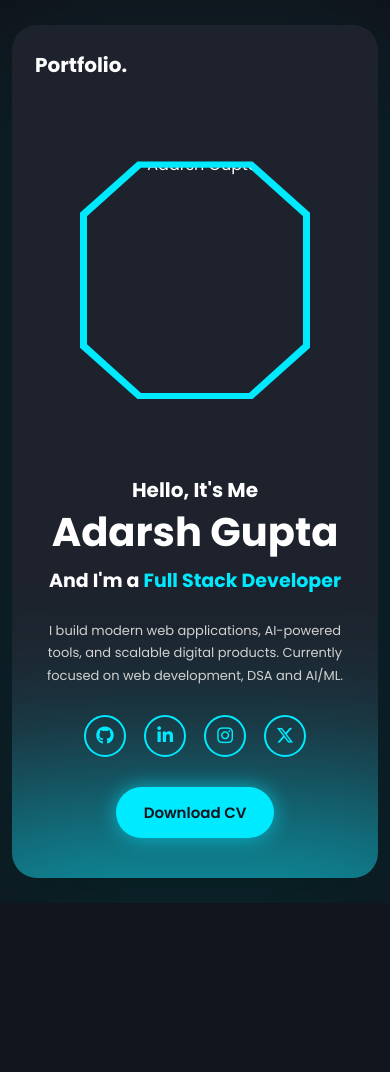
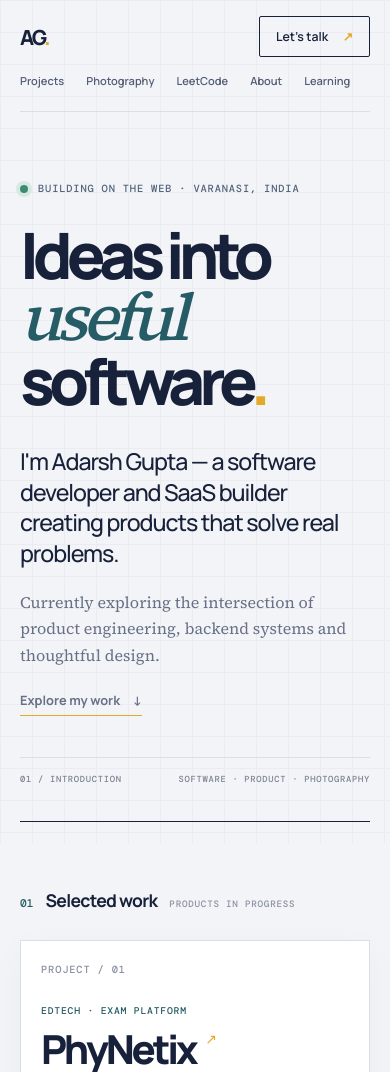
Before and after one commit to adarshgupta162/Portfolio, a plain HTML site: page index.html in a window 390 px wide. Shown: the top 1072 px of the page. Before the commit the page ends 903 px from the top, so only its background shows below. Drawn offline with nearby package versions, Linux system fonts and the light colour scheme.

Commit message:
Update index.html

```diff
--- a/index.html
+++ b/index.html
@@ -1,463 +1,156 @@
 <!doctype html>
 <html lang="en">
 <head>
-    <meta charset="UTF-8">
-    <meta name="viewport" content="width=device-width, initial-scale=1.0">
-
-    <title>Adarsh Gupta | Portfolio</title>
-
-    <!-- Font Awesome -->
-    <link
-        rel="stylesheet"
-        href="https://cdnjs.cloudflare.com/ajax/libs/font-awesome/6.5.2/css/all.min.css"
-    >
-
-    <!-- Google Font -->
-    <link
-        href="https://fonts.googleapis.com/css2?family=Poppins:wght@400;500;600;700;800&display=swap"
-        rel="stylesheet"
-    >
-
-    <style>
-        * {
-            margin: 0;
-            padding: 0;
-            box-sizing: border-box;
-            scroll-behavior: smooth;
-        }
-
-        body {
-            font-family: "Poppins", sans-serif;
-            background: #11151d;
-            color: white;
-        }
-
-        /* Main container */
-
-        .container {
-            width: 87%;
-            max-width: 1350px;
-            min-height: 90vh;
-            margin: 5vh auto;
-            padding: 0 7%;
-            border-radius: 35px;
-            background: #1d222c;
-
-            box-shadow:
-                0 30px 70px rgba(0, 0, 0, 0.5),
-                0 40px 100px rgba(0, 238, 255, 0.18);
-
-            position: relative;
-            overflow: hidden;
-        }
-
-        /* Cyan glow at bottom */
-
-        .container::after {
-            content: "";
-            position: absolute;
-            width: 600px;
-            height: 250px;
-            bottom: -180px;
-            left: 50%;
-            transform: translateX(-50%);
-            background: #00eaff;
-            filter: blur(100px);
-            opacity: 0.65;
-            pointer-events: none;
-        }
-
-        /* Navbar */
-
-        header {
-            height: 100px;
-            display: flex;
-            align-items: center;
-            justify-content: space-between;
-        }
-
-        .logo {
-            font-size: 24px;
-            font-weight: 700;
-        }
-
-        nav {
-            display: flex;
-            gap: 40px;
-        }
-
-        nav a {
-            color: white;
-            text-decoration: none;
-            font-size: 16px;
-            font-weight: 500;
-            transition: 0.3s;
-        }
-
-        nav a:hover,
-        nav a.active {
-            color: #00eaff;
-        }
-
-        /* Hero */
-
-        .hero {
-            min-height: calc(90vh - 100px);
-            display: flex;
-            align-items: center;
-            justify-content: space-between;
-            gap: 60px;
-            position: relative;
-            z-index: 2;
-        }
-
-        .hero-text {
-            width: 55%;
-        }
-
-        .hero-text h3 {
-            font-size: 30px;
-            margin-bottom: 5px;
-        }
-
-        .hero-text h1 {
-            font-size: clamp(45px, 5vw, 65px);
-            line-height: 1.1;
-            margin-bottom: 12px;
-        }
-
-        .hero-text h2 {
-            font-size: 28px;
-            margin-bottom: 25px;
-        }
-
-        .cyan {
-            color: #00eaff;
-        }
-
-        .hero-text p {
-            max-width: 600px;
-            color: #d1d1d1;
-            font-size: 15px;
-            line-height: 1.7;
-            margin-bottom: 28px;
-        }
-
-        /* Social icons */
-
-        .social {
-            display: flex;
-            gap: 18px;
-            margin-bottom: 30px;
-        }
-
-        .social a {
-            width: 42px;
-            height: 42px;
-            border: 2px solid #00eaff;
-            border-radius: 50%;
-
-            display: flex;
-            align-items: center;
-            justify-content: center;
-
-            color: #00eaff;
-            text-decoration: none;
-            font-size: 18px;
-
-            transition: 0.3s;
-        }
-
-        .social a:hover {
-            background: #00eaff;
-            color: #11151d;
-            box-shadow: 0 0 20px #00eaff;
-            transform: translateY(-4px);
-        }
-
-        /* Button */
-
-        .cv-btn {
-            display: inline-block;
-            padding: 14px 28px;
-
-            border-radius: 30px;
-            background: #00eaff;
-
-            color: #11151d;
-            text-decoration: none;
-
-            font-weight: 600;
-            font-size: 15px;
-
-            box-shadow: 0 0 20px rgba(0, 234, 255, 0.6);
-
-            transition: 0.3s;
-        }
-
-        .cv-btn:hover {
-            transform: translateY(-3px);
-            box-shadow: 0 0 35px rgba(0, 234, 255, 0.9);
-        }
-
-        /* Profile */
-
-        .hero-image {
-            width: 42%;
-            display: flex;
-            justify-content: center;
-            align-items: center;
-        }
-
-        .hexagon {
-            width: 380px;
-            height: 430px;
-
-            background: #00eaff;
-
-            clip-path: polygon(
-                25% 6%,
-                75% 6%,
-                100% 25%,
-                100% 75%,
-                75% 94%,
-                25% 94%,
-                0 75%,
-                0 25%
-            );
-
-            display: flex;
-            justify-content: center;
-            align-items: center;
-
-            filter:
-                drop-shadow(0 0 15px #00eaff)
-                drop-shadow(0 0 35px #00eaff);
-
-            position: relative;
-        }
-
-        .hexagon::before {
-            content: "";
-            position: absolute;
-            inset: 7px;
-
-            background: #1d222c;
-
-            clip-path: inherit;
-        }
-
-        .hexagon img {
-            width: 95%;
-            height: 95%;
-
-            object-fit: cover;
-
-            position: relative;
-            z-index: 2;
-
-            clip-path: polygon(
-                25% 6%,
-                75% 6%,
-                100% 25%,
-                100% 75%,
-                75% 94%,
-                25% 94%,
-                0 75%,
-                0 25%
-            );
-        }
-
-        /* Mobile */
-
-        @media (max-width: 900px) {
-
-            .container {
-                width: 94%;
-                padding: 0 6%;
-                margin: 3vh auto;
-            }
-
-            header {
-                height: 80px;
-            }
-
-            nav {
-                gap: 15px;
-            }
-
-            nav a {
-                font-size: 13px;
-            }
-
-            .hero {
-                flex-direction: column-reverse;
-                justify-content: center;
-                text-align: center;
-                padding: 40px 0;
-            }
-
-            .hero-text {
-                width: 100%;
-            }
-
-            .hero-image {
-                width: 100%;
-            }
-
-            .hexagon {
-                width: 280px;
-                height: 320px;
-            }
-
-            .social {
-                justify-content: center;
-            }
-
-            .hero-text h3 {
-                font-size: 24px;
-            }
-
-            .hero-text h2 {
-                font-size: 22px;
-            }
-        }
-
-        @media (max-width: 550px) {
-
-            .container {
-                min-height: 94vh;
-                border-radius: 25px;
-            }
-
-            .logo {
-                font-size: 20px;
-            }
-
-            nav {
-                display: none;
-            }
-
-            .hero {
-                min-height: calc(94vh - 80px);
-            }
-
-            .hexagon {
-                width: 230px;
-                height: 270px;
-            }
-
-            .hero-text h1 {
-                font-size: 40px;
-            }
-
-            .hero-text h3 {
-                font-size: 20px;
-            }
-
-            .hero-text h2 {
-                font-size: 19px;
-            }
-
-            .hero-text p {
-                font-size: 13px;
-            }
-        }
-    </style>
+  <meta charset="utf-8">
+  <meta name="viewport" content="width=device-width, initial-scale=1">
+  <meta name="description" content="Adarsh Gupta is a software developer and SaaS builder creating exam platforms, business software, and campus tools.">
+  <meta property="og:title" content="Adarsh Gupta | Software Developer & SaaS Builder">
+  <meta property="og:description" content="I build useful software, from exam platforms to field-sales tools — and collect moments through photography.">
+  <meta name="theme-color" content="#f3f4f7">
+  <title>Adarsh Gupta — Software Developer & SaaS Builder</title>
+  <link rel="preconnect" href="https://fonts.googleapis.com">
+  <link rel="preconnect" href="https://fonts.gstatic.com" crossorigin>
+  <link href="https://fonts.googleapis.com/css2?family=DM+Mono:wght@400;500&family=Manrope:wght@400;500;600;700;800&family=Source+Serif+4:opsz,wght@8..60,400;8..60,500&display=swap" rel="stylesheet">
+  <link rel="stylesheet" href="css/style.css">
 </head>
 <body>
+<a class="skip-link" href="#main">Skip to content</a>
+<div class="page-grid" aria-hidden="true"></div>
+<div class="site-shell">
+  <header class="site-header">
+    <a class="brand" href="#top" aria-label="Adarsh Gupta, home">AG<span>.</span></a>
+    <nav class="main-nav" aria-label="Main navigation">
+      <a href="#projects">Projects</a>
+      <a href="photography.html">Photography</a>
+      <a href="leetcode.html">LeetCode</a>
+      <a href="#about">About</a>
+      <a href="#learning">Learning</a>
+      <a href="#campus">Campus</a>
+    </nav>
+    <a class="header-cta" href="#contact">Let’s talk <span aria-hidden="true">↗</span></a>
+  </header>
 
-    <div class="container">
+  <main id="main">
+    <section class="hero" id="top">
+      <div class="hero-topline"><span class="status-dot"></span> BUILDING ON THE WEB · VARANASI, INDIA</div>
+      <h1>Ideas into<br><span class="serif-word">useful</span> software<span class="period">.</span></h1>
+      <div class="hero-bottom">
+        <p class="hero-lede">I'm Adarsh Gupta — a software developer and SaaS builder creating products that solve real problems.</p>
+        <div class="hero-side">
+          <p>Currently exploring the intersection of product engineering, backend systems and thoughtful design.</p>
+          <a class="text-link" href="#projects">Explore my work <span aria-hidden="true">↓</span></a>
+        </div>
+      </div>
+      <div class="hero-index"><span>01 / INTRODUCTION</span><span>SOFTWARE · PRODUCT · PHOTOGRAPHY</span></div>
+    </section>
 
-        <!-- NAVBAR -->
+    <section class="section projects-section" id="projects">
+      <div class="section-label"><span>01</span><h2>Selected work</h2><p>PRODUCTS IN PROGRESS</p></div>
+      <div class="section-content">
+        <article class="project-card project-phy">
+          <div class="project-number">PROJECT / 01</div>
+          <div class="project-main">
+            <div class="project-copy">
+              <p class="eyebrow">EDTECH · EXAM PLATFORM</p>
+              <h3>PhyNetix<span class="project-mark">↗</span></h3>
+              <p class="project-description">A JEE test-series platform built around a realistic computer-based test experience, question-bank workflows and performance review.</p>
+              <div class="tag-list"><span>React</span><span>TypeScript</span><span>Supabase</span><span>EdTech</span></div>
+              <a class="project-link" href="https://phynetix.me" target="_blank" rel="noopener noreferrer">Explore PhyNetix <span>↗</span></a>
+            </div>
+            <div class="project-visual phy-visual" aria-label="Abstract interface illustration for PhyNetix">
+              <div class="mock-window">
+                <div class="mock-top"><span></span><span></span><span></span><b>PhyNetix / Test Console</b></div>
+                <div class="mock-body"><aside><i></i><i></i><i></i><i></i></aside><div class="mock-content"><div class="mock-label">PHYSICS · SECTION A</div><div class="mock-line long"></div><div class="mock-line medium"></div><div class="mock-options"><span>A</span><span>B</span><span>C</span><span>D</span></div><div class="mock-footer"><span>QUESTION 08 / 30</span><span class="mock-button">Save & Next →</span></div></div></div>
+              </div>
+              <span class="visual-caption">A focused test-taking experience</span>
+            </div>
+          </div>
+          <div class="project-foot"><span>01 — 02</span><span>DESIGNED FOR SERIOUS PRACTICE</span></div>
+        </article>
 
-        <header>
-            <div class="logo">
-                Portfolio.
+        <article class="project-card project-shree">
+          <div class="project-number">PROJECT / 02</div>
+          <div class="project-main">
+            <div class="project-copy">
+              <p class="eyebrow">B2B · CRM / ERP</p>
+              <h3>ShreekinOS<span class="project-mark">↗</span></h3>
+              <p class="project-description">Internal software for pharmaceutical field teams — role-based access, reporting hierarchy, attendance and coordinated field visits.</p>
+              <div class="tag-list"><span>React</span><span>PostgreSQL</span><span>RLS</span><span>Edge Functions</span></div>
+              <p class="project-note">Built around real operational workflows, permissions and data boundaries.</p>
             </div>
+            <div class="project-visual shree-visual" aria-label="Abstract business dashboard illustration">
+              <div class="dashboard">
+                <div class="dash-top"><b>FIELD OPERATIONS</b><span>LIVE OVERVIEW <i></i></span></div>
+                <div class="dash-stats"><div><small>FIELD TEAM</small><strong>128</strong><span>Across territories</span></div><div><small>VISITS TODAY</small><strong>064</strong><span>Team activity</span></div></div>
+                <div class="dash-chart"><div class="chart-head"><b>Weekly activity</b><span>Last 7 days</span></div><div class="chart-bars"><i style="height:34%"></i><i style="height:54%"></i><i style="height:43%"></i><i style="height:76%"></i><i style="height:60%"></i><i style="height:90%"></i><i style="height:68%"></i></div></div>
+                <div class="dash-row"><span><i></i> Attendance overview</span><span>Updated just now ↗</span></div>
+              </div>
+              <span class="visual-caption">Role-aware field operations</span>
+            </div>
+          </div>
+          <div class="project-foot"><span>02 — 02</span><span>SOFTWARE FOR REAL-WORLD TEAMS</span></div>
+        </article>
+      </div>
+    </section>
 
-            <nav>
-                <a href="#" class="active">Home</a>
-                <a href="#about">About</a>
-                <a href="#skills">Skills</a>
-                <a href="#portfolio">Portfolio</a>
-                <a href="#contact">Contact</a>
-            </nav>
-        </header>
+    <section class="section side-projects-section" id="extras">
+      <div class="section-label"><span>02</span><h2>Beyond the build</h2><p>MORE THAN CODE</p></div>
+      <div class="section-content destination-grid">
+        <a class="destination-card" href="photography.html">
+          <span class="destination-index">PERSONAL ARCHIVE / 01</span>
+          <span class="destination-title">Photography diary <b aria-hidden="true">↗</b></span>
+          <span class="destination-description">A separate space for the places, details and moments I capture through my camera.</span>
+          <span class="destination-link">Explore photographs ↗</span>
+        </a>
+        <a class="destination-card" href="leetcode.html">
+          <span class="destination-index">PROBLEM SOLVING / 02</span>
+          <span class="destination-title">LeetCode progress <b aria-hidden="true">↗</b></span>
+          <span class="destination-description">Track solved problems, difficulty breakdown and activity using a LeetCode username.</span>
+          <span class="destination-link">View coding stats ↗</span>
+        </a>
+      </div>
+    </section>
 
+    <section class="section about-section" id="about">
+      <div class="section-label"><span>03</span><h2>A little about me</h2><p>THE PERSON BEHIND THE BUILD</p></div>
+      <div class="section-content about-content">
+        <p class="about-lede">I like making things that are useful — and understanding how they work, all the way down.</p>
+        <div class="about-columns"><p>I'm a Computer Software Engineering student at IIEST Shibpur, originally from Varanasi. Most of my building time goes into SaaS products: exam tools, business workflows and ideas that make student life easier.</p><p>Alongside shipping projects, I'm working through DSA in C++, backend engineering and cloud fundamentals. Away from my laptop, you'll usually find me with a camera, at the gym or exploring somewhere new.</p></div>
+        <div class="skills-grid"><div><span>01 / LANGUAGES</span><p>C++ · Python · JavaScript · TypeScript · SQL</p></div><div><span>02 / FRONTEND</span><p>React · Vite · Tailwind CSS · shadcn/ui</p></div><div><span>03 / BACKEND</span><p>Supabase · PostgreSQL · RLS · Edge Functions</p></div><div><span>04 / TOOLKIT</span><p>Git · GitHub · Vercel · Linux · Lovable</p></div></div>
+      </div>
+    </section>
 
-        <!-- HERO -->
+    <section class="section learning-section" id="learning">
+      <div class="section-label"><span>04</span><h2>In progress</h2><p>ALWAYS LEARNING</p></div>
+      <div class="section-content learning-list">
+        <article><span class="learning-number">01</span><div><h3>Backend engineering</h3><p>Node.js, Express, SQL, authentication, security, testing and deployment.</p></div><span class="learning-status">BUILDING DEPTH</span></article>
+        <article><span class="learning-number">02</span><div><h3>DSA in C++</h3><p>Striver's A2Z sheet, problem-solving patterns and regular LeetCode practice.</p></div><span class="learning-status">IN PROGRESS</span></article>
+        <article><span class="learning-number">03</span><div><h3>Cloud & AI</h3><p>Google Cloud, Firebase and generative AI applications.</p></div><span class="learning-status">EXPLORING</span></article>
+      </div>
+    </section>
 
-        <section class="hero">
+    <section class="section campus-section" id="campus">
+      <div class="section-label"><span>05</span><h2>Beyond the screen</h2><p>CAMPUS & COMMUNITY</p></div>
+      <div class="section-content campus-list">
+        <article><div><h3>ICCHE</h3><span>Students' Outreach Programme · IIEST Shibpur</span></div><p>Volunteering with the institute's social outreach programme, which runs free classes for children living near campus. <a href="https://www.icche.in/" target="_blank" rel="noopener noreferrer">icche.in ↗</a></p></article>
+        <article><div><h3>Catharsis</h3><span>Photographic Society · IIEST Shibpur</span></div><p>Capturing institute events and the everyday details around campus.</p></article>
+      </div>
+    </section>
 
-            <div class="hero-text">
+    <section class="contact-section" id="contact">
+      <div class="contact-top"><span>06 / GET IN TOUCH</span><span>OPEN TO GOOD PROBLEMS</span></div>
+      <h2>Have something<br>worth building<span class="serif-word">?</span></h2>
+      <div class="contact-bottom"><p>Open to projects, hackathon teams and opportunities where I can build, contribute and learn.</p><a href="mailto:adarsh07gupta@gmail.com">adarsh07gupta@gmail.com <span>↗</span></a></div>
+    </section>
+  </main>
+  <footer class="site-footer"><a class="brand" href="#top">AG<span>.</span></a><span>DESIGNED, BUILT & STILL LEARNING.</span><div><a href="https://github.com/adarshgupta162" target="_blank" rel="noopener noreferrer">GitHub ↗</a><a href="https://www.linkedin.com/in/adarsh07gupta" target="_blank" rel="noopener noreferrer">LinkedIn ↗</a><a href="#top">Back to top ↑</a></div></footer>
+</div>
 
-                <h3>Hello, It's Me</h3>
-
-                <h1>Adarsh Gupta</h1>
-
-                <h2>
-                    And I'm a
-                    <span class="cyan">Full Stack Developer</span>
-                </h2>
-
-                <p>
-                    I build modern web applications, AI-powered tools,
-                    and scalable digital products. Currently focused on
-                    web development, DSA and AI/ML.
-                </p>
-
-
-                <!-- SOCIAL -->
-
-                <div class="social">
-
-                    <a href="#" target="_blank">
-                        <i class="fa-brands fa-github"></i>
-                    </a>
-
-                    <a href="#" target="_blank">
-                        <i class="fa-brands fa-linkedin-in"></i>
-                    </a>
-
-                    <a href="#" target="_blank">
-                        <i class="fa-brands fa-instagram"></i>
-                    </a>
-
-                    <a href="#" target="_blank">
-                        <i class="fa-brands fa-x-twitter"></i>
-                    </a>
-
-                </div>
-
-
-                <!-- CV -->
-
-                <a href="resume.pdf" class="cv-btn" download>
-                    Download CV
-                </a>
-
-            </div>
-
-
-            <!-- PROFILE IMAGE -->
-
-            <div class="hero-image">
-
-                <div class="hexagon">
-
-                    <img
-                        src="profile.png"
-                        alt="Adarsh Gupta"
-                    >
-
-                </div>
-
-            </div>
-
-        </section>
-
-    </div>
-
+<dialog class="photo-lightbox" id="photo-lightbox">
+  <button class="lightbox-close" id="lightbox-close" aria-label="Close photo">×</button>
+  <button class="lightbox-arrow" id="lightbox-prev" aria-label="Previous photo">←</button>
+  <figure><img id="lightbox-image" src="" alt=""><figcaption id="lightbox-caption"></figcaption></figure>
+  <button class="lightbox-arrow" id="lightbox-next" aria-label="Next photo">→</button>
+</dialog>
 </body>
 </html>
```
